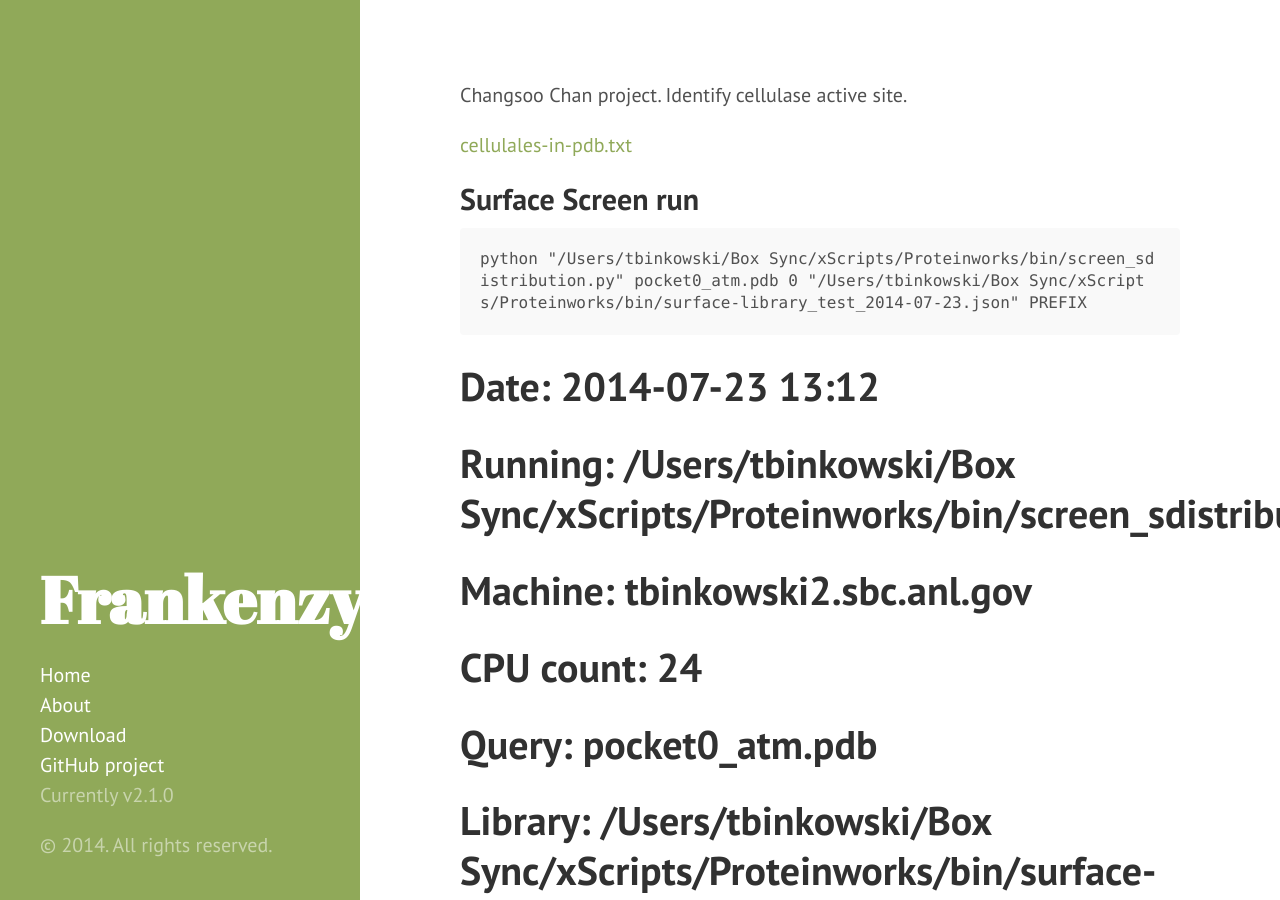
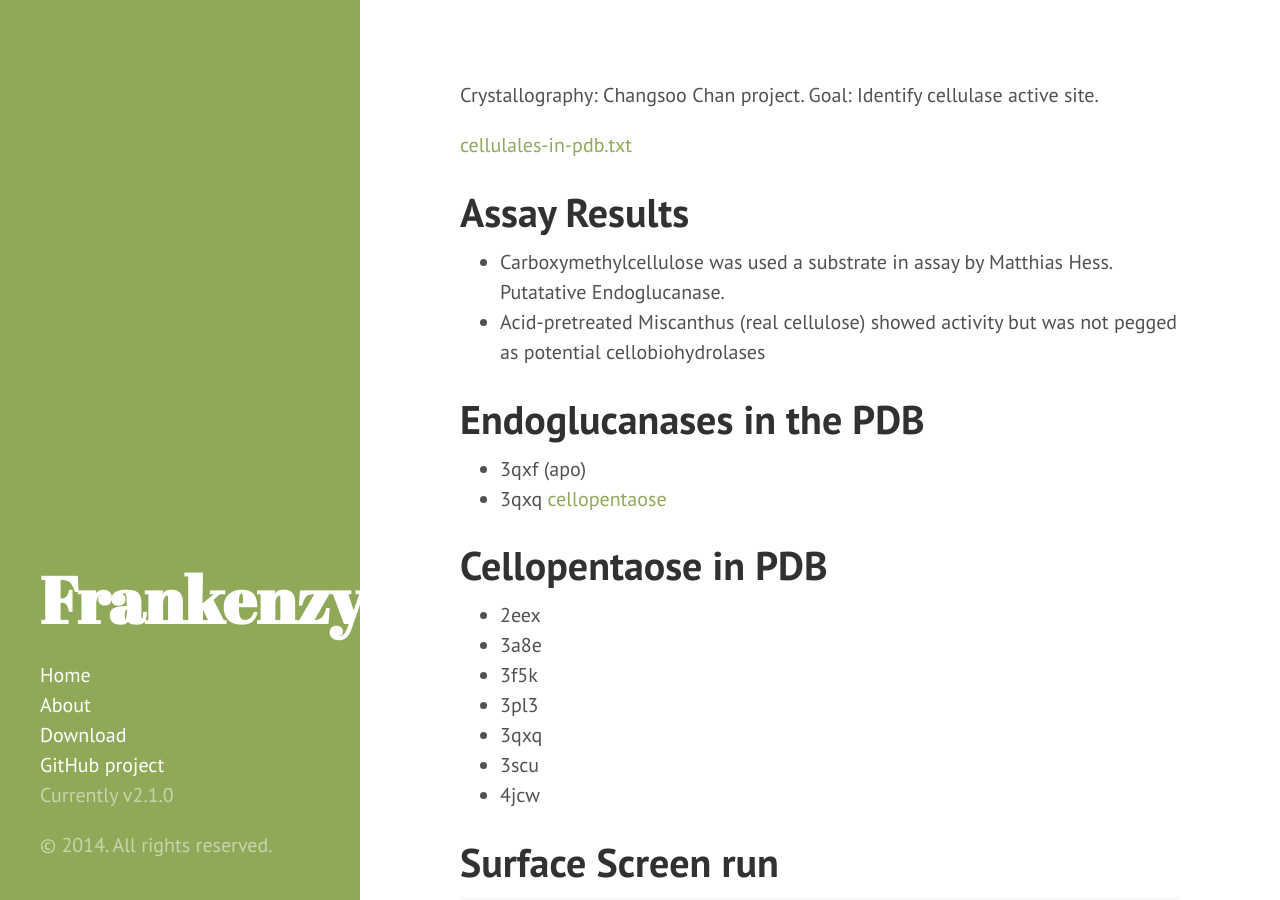
Before and after one commit to tabinks/frankenzyme.com, a Jekyll site: the page built from projects/apc113179/index.md, in a window 1280 px wide and 900 px high. Built offline with Jekyll 4.4.1, drawn with Linux system fonts in a browser that asks for light colours; Markdown is read by kramdown in place of the engine named in the settings.

Commit message:
Update index.md

```diff
--- a/projects/apc113179/index.md
+++ b/projects/apc113179/index.md
@@ -1,15 +1,37 @@
 ---
 layout: default
-title: apc113179
+title: apc113179 - HLB5
 project: true
 ---
 
-Changsoo Chan project.  Identify cellulase active site.
+Crystallography: Changsoo Chan project.
+Goal:            Identify cellulase active site.
 
 [cellulales-in-pdb.txt](cellulases-in-pdb.txt)
 
+Assay Results
+=============
+- Carboxymethylcellulose was used a substrate in assay by Matthias Hess.  Putatative Endoglucanase.
+- Acid-pretreated Miscanthus (real cellulose) showed activity but was not pegged as potential cellobiohydrolases
 
-## Surface Screen run
+Endoglucanases in the PDB
+=============================
+- 3qxf (apo)
+- 3qxq [cellopentaose](http://www.rcsb.org/pdb/ligand/ligandsummary.do?hetId=CE5&sid=3QXQ)
+
+Cellopentaose in PDB
+====================
+- 2eex
+- 3a8e
+- 3f5k
+- 3pl3
+- 3qxq
+- 3scu
+- 4jcw
+
+
+Surface Screen run
+==================
 
     python "/Users/tbinkowski/Box Sync/xScripts/Proteinworks/bin/screen_sdistribution.py" pocket0_atm.pdb 0 "/Users/tbinkowski/Box Sync/xScripts/Proteinworks/bin/surface-library_test_2014-07-23.json" PREFIX
 
```
